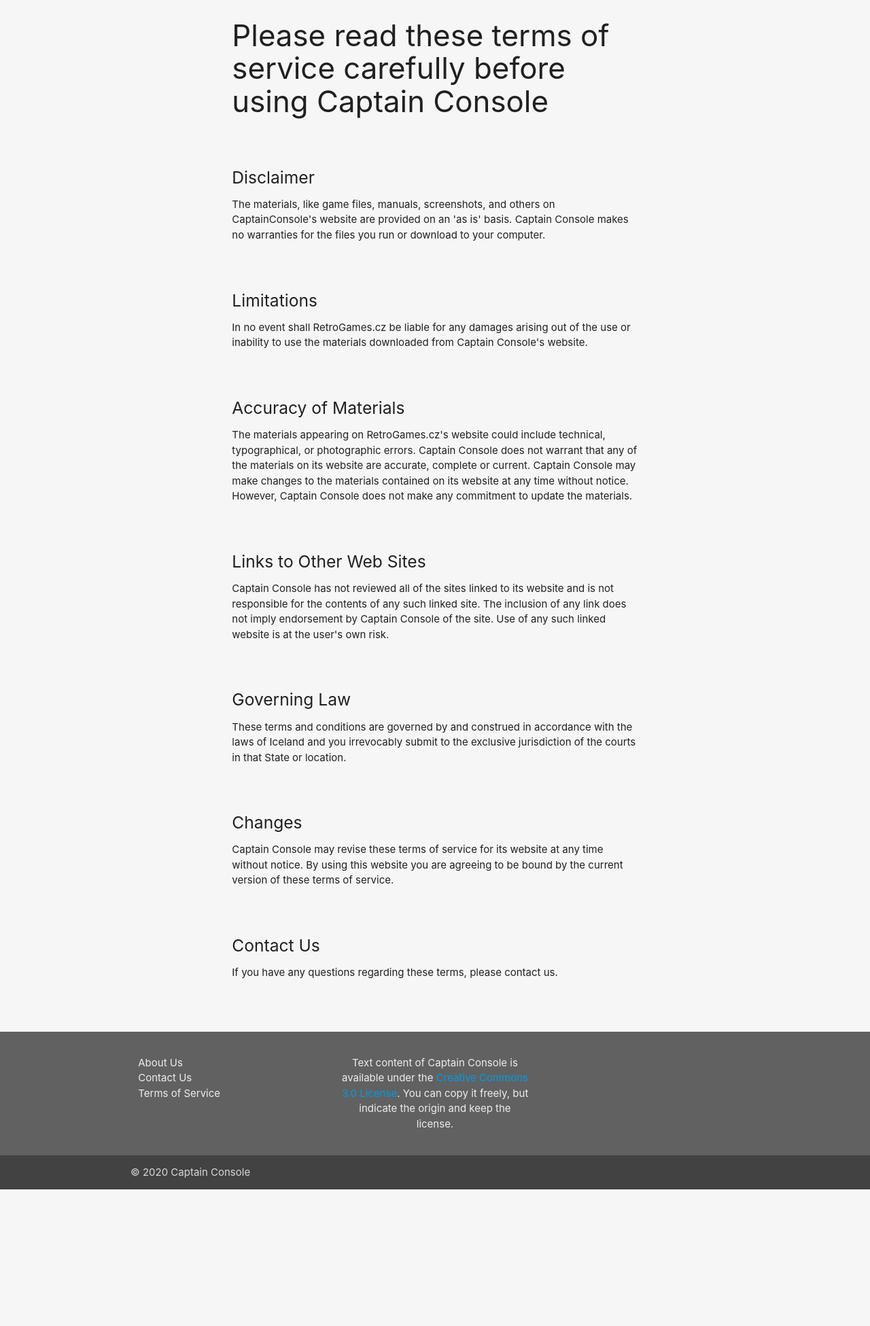
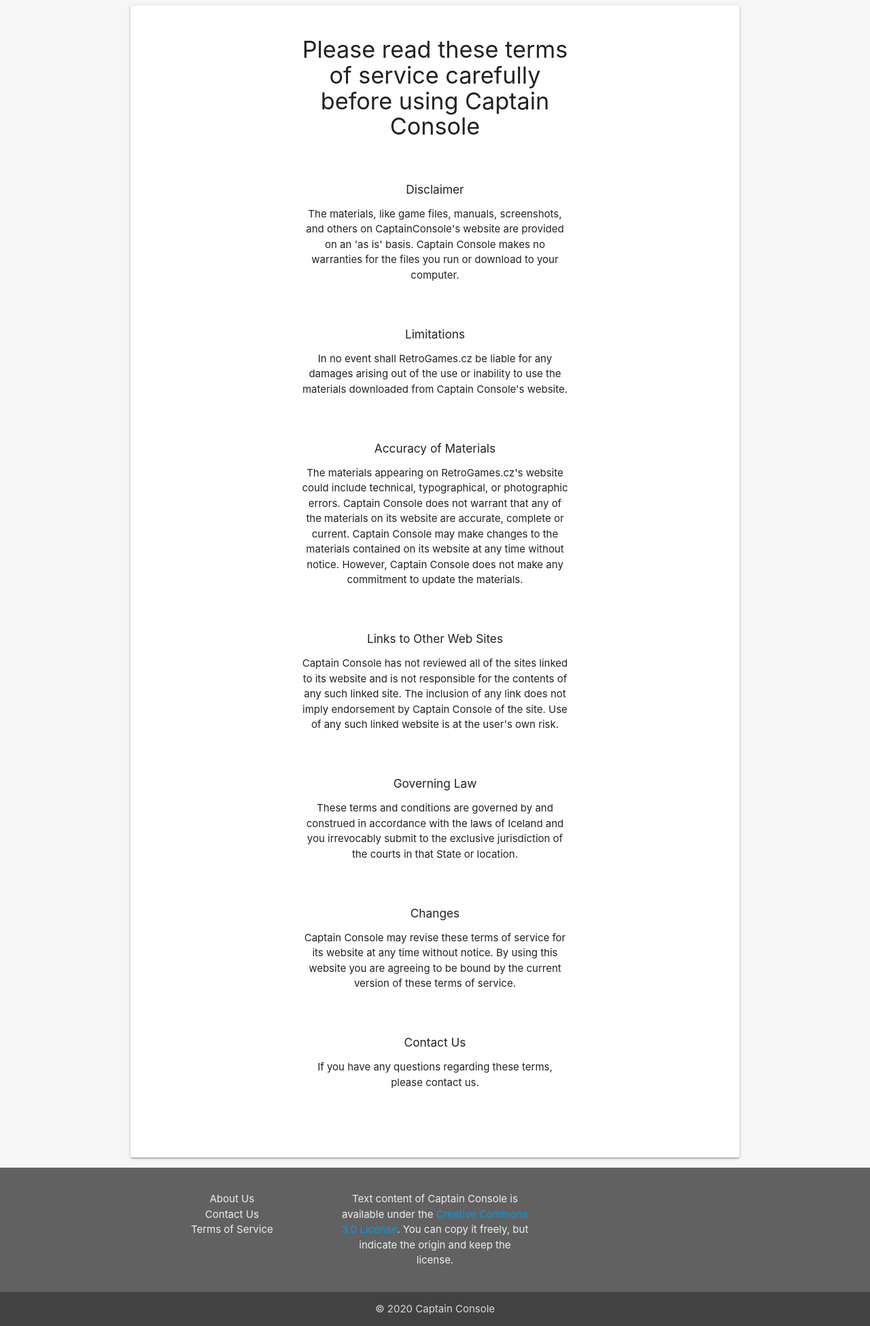
Before and after one commit to AlexanderFL/captain-console-h23, a Django app: page /terms in a window 1280 px wide. Shown: the part 64-2015 px from the top of the page at 68% size. Before the commit the page ends 1814 px from the top, so only its background shows below. Run offline with Django 3.2, Linux system fonts and the light colour scheme; data that the repository does not hold is empty; some web fonts are replaced.

Commit message:
footerinfo

```diff
--- /dev/null
+++ b/Captain_console/static/css/footerinfo.css
@@ -0,0 +1,10 @@
+.container {
+    text-align: center;
+    width: 70%;
+    box-sizing: border-box;
+}
+
+div.fb-page {
+    display: inline-block;
+    vertical-align: central;
+}
--- a/Captain_console/templates/home/terms.html
+++ b/Captain_console/templates/home/terms.html
@@ -1,22 +1,26 @@
 
 {% extends 'base.html' %}
 {% load static %}
-
+{% block style %}
+    <link rel="stylesheet" href="{% static "css/footerinfo.css" %}">
+{% endblock %}
 
 {% block content %}
-
+<body>
+      <div class="container">
+    <div class="card-panel white">
     <div class="row container">
         <div class="row">
             <div class="col s8 offset-s2">
                 <div class="row">
-                    <h3>Please read these terms of service carefully before using Captain Console</h3>
+                    <h4>Please read these terms of service carefully before using Captain Console</h4>
                 </div>
             </div>
         </div>
         <div class="row">
             <div class="col s8 offset-s2">
                 <div class="row">
-                    <h5>Disclaimer</h5>
+                    <h6>Disclaimer</h6>
                     <p>The materials, like game files, manuals, screenshots, and others on CaptainConsole's website are provided on an 'as is' basis. Captain Console makes no warranties for the files you run or download to your computer.</p>
                 </div>
             </div>
@@ -24,7 +28,7 @@
         <div class="row">
             <div class="col s8 offset-s2">
                 <div class="row">
-                    <h5>Limitations</h5>
+                    <h6>Limitations</h6>
                     <p>In no event shall RetroGames.cz be liable for any damages arising out of the use or inability to use the materials downloaded from Captain Console's website.</p>
                 </div>
             </div>
@@ -32,7 +36,7 @@
         <div class="row">
             <div class="col s8 offset-s2">
                 <div class="row">
-                    <h5>Accuracy of Materials</h5>
+                    <h6>Accuracy of Materials</h6>
                     <p>The materials appearing on RetroGames.cz's website could include technical, typographical, or photographic errors. Captain Console does not warrant that any of the materials on its website are accurate, complete or current. Captain Console may make changes to the materials contained on its website at any time without notice. However, Captain Console does not make any commitment to update the materials.</p>
                 </div>
             </div>
@@ -40,7 +44,7 @@
         <div class="row">
             <div class="col s8 offset-s2">
                 <div class="row">
-                    <h5>Links to Other Web Sites</h5>
+                    <h6>Links to Other Web Sites</h6>
                     <p>Captain Console has not reviewed all of the sites linked to its website and is not responsible for the contents of any such linked site. The inclusion of any link does not imply endorsement by Captain Console of the site. Use of any such linked website is at the user's own risk.</p>
                 </div>
             </div>
@@ -48,7 +52,7 @@
         <div class="row">
             <div class="col s8 offset-s2">
                 <div class="row">
-                    <h5>Governing Law</h5>
+                    <h6>Governing Law</h6>
                     <p>These terms and conditions are governed by and construed in accordance with the laws of Iceland and you irrevocably submit to the exclusive jurisdiction of the courts in that State or location.</p>
                 </div>
             </div>
@@ -56,7 +60,7 @@
         <div class="row">
             <div class="col s8 offset-s2">
                 <div class="row">
-                    <h5>Changes</h5>
+                    <h6>Changes</h6>
                     <p>Captain Console may revise these terms of service for its website at any time without notice. By using this website you are agreeing to be bound by the current version of these terms of service.</p>
                 </div>
             </div>
@@ -64,12 +68,14 @@
         <div class="row">
             <div class="col s8 offset-s2">
                 <div class="row">
-                    <h5>Contact Us</h5>
+                    <h6>Contact Us</h6>
                     <p>If you have any questions regarding these terms, please contact us.</p>
                 </div>
             </div>
         </div>
     </div>
-
+</div>
+     </div>
+    </body>
 
 {% endblock %}
```
Also changed, not shown: Captain_console/templates/home/aboutus.html (+9 -1 lines).
